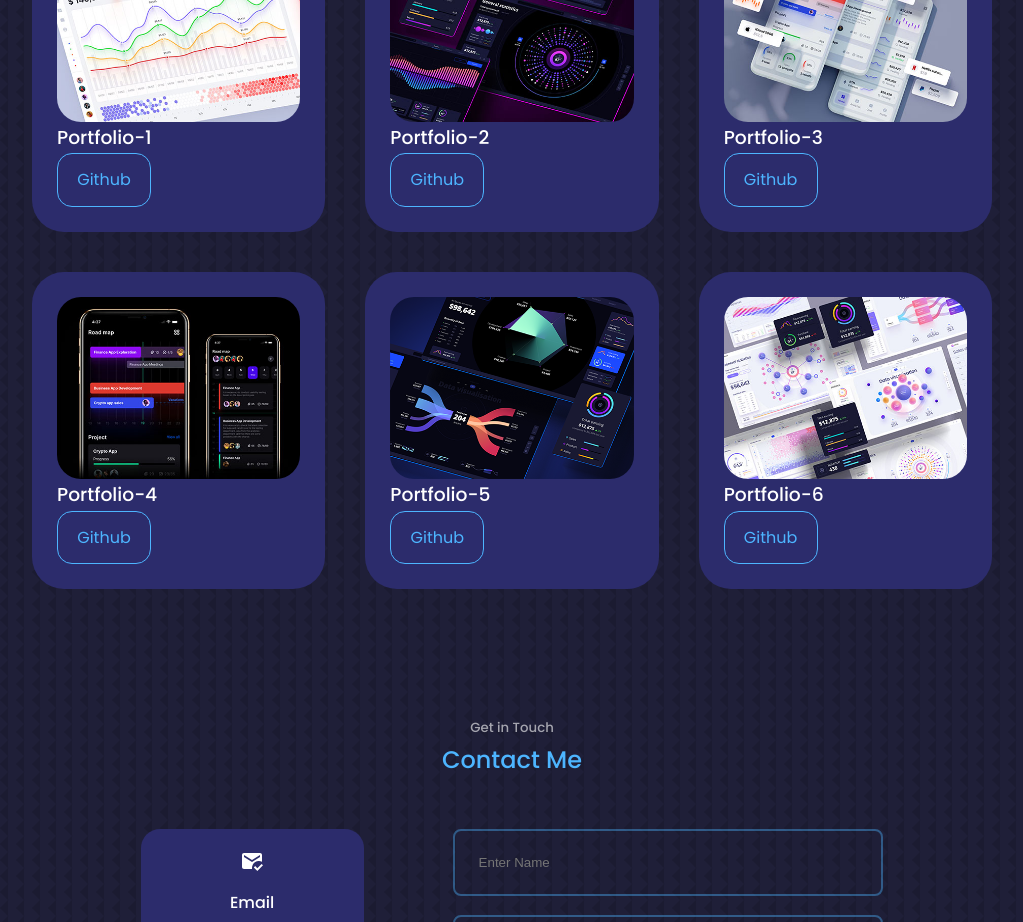
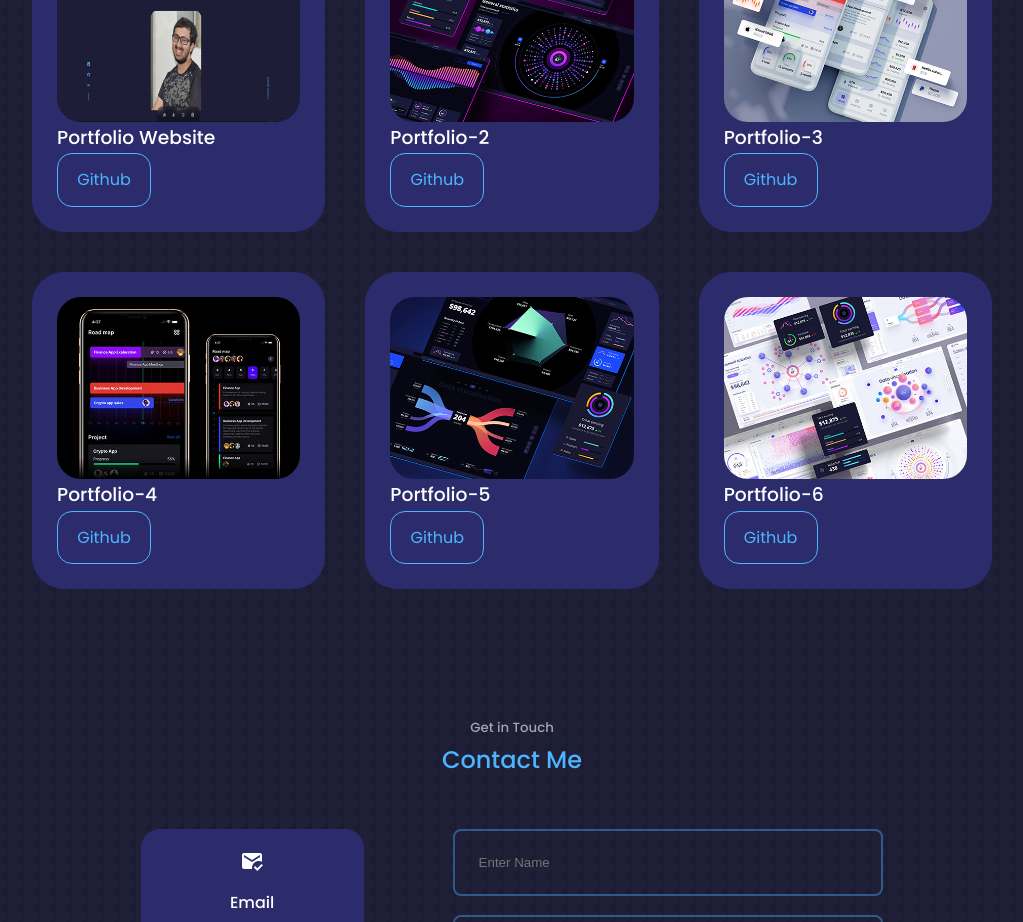
Before and after one commit to SamarthHChinivar/portfolio-website, a React (Create React App) app: page / in a window 1280 px wide. Shown: the part 2460-3382 px from the top of the page, without its empty margins (128-1151 px from the left). Built offline with nearby package versions, Linux system fonts and the light colour scheme; a web font is replaced by a local one.

Commit message:
Upadted Portfolio-1

```diff
--- a/src/components/portfolio/Portfolio.jsx
+++ b/src/components/portfolio/Portfolio.jsx
@@ -12,8 +12,8 @@ const data = [
   {
     id: 1,
     image: IMG1,
-    title: 'Portfolio-1',
-    github: 'https://github.com/SamarthHChinivar'
+    title: 'Portfolio Website',
+    github: 'https://github.com/SamarthHChinivar/portfolio-website'
   } ,
 
   {
```
Also changed, not shown: src/assets/portfolio1.jpg.
